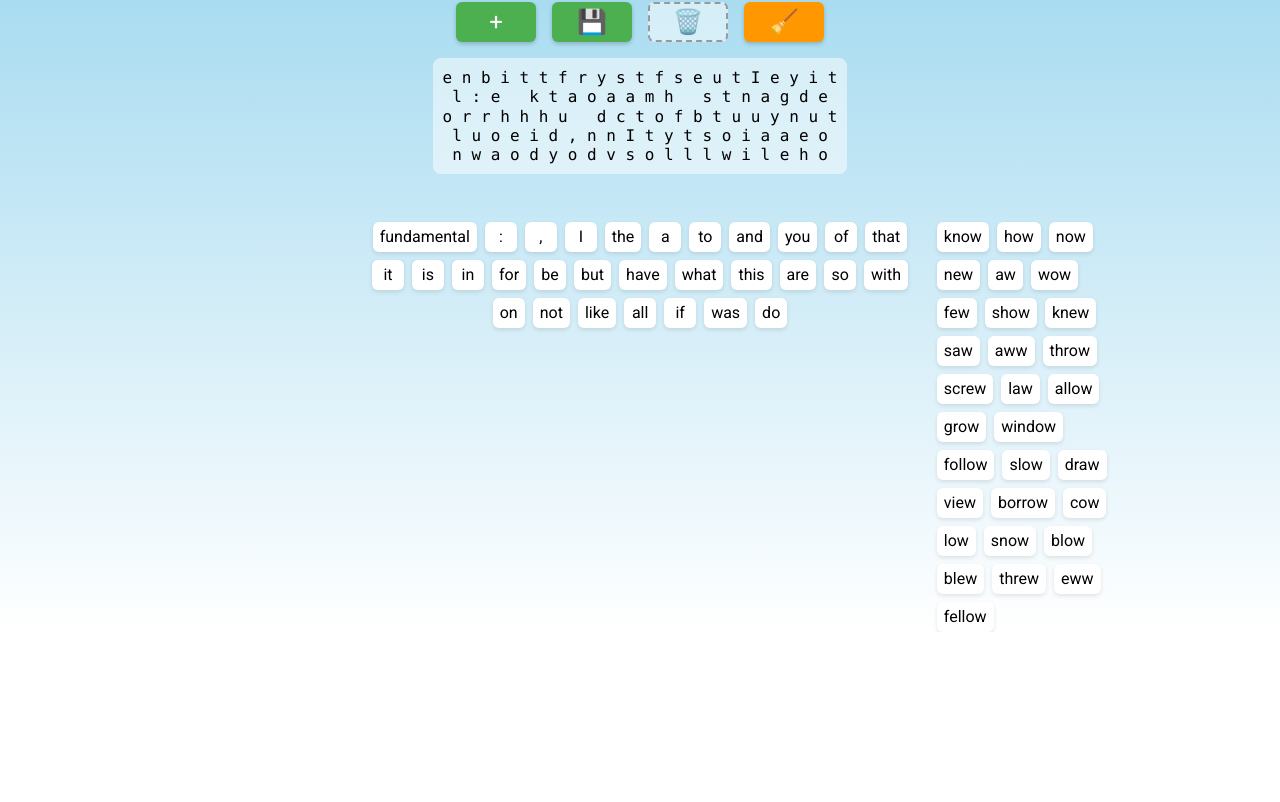
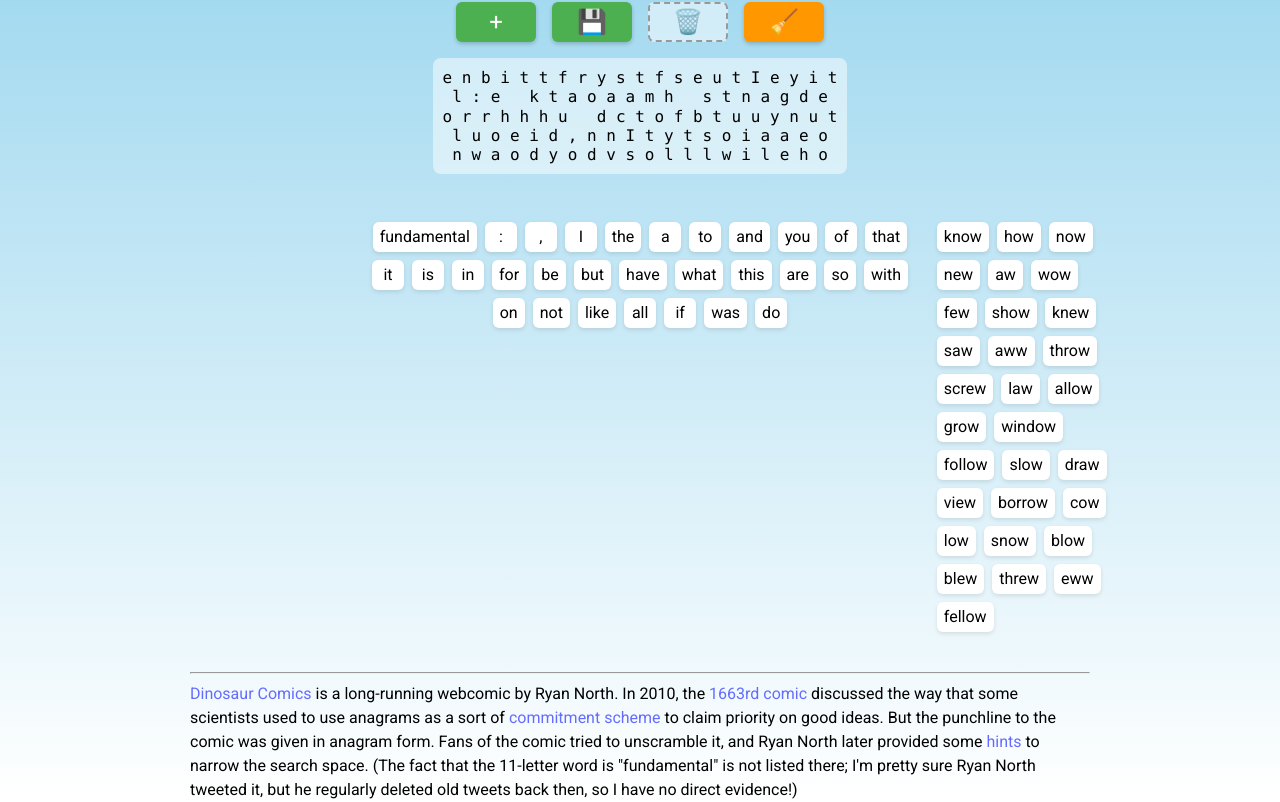
Before and after one commit to paulstansifer/mosaic-disco-urn, a React (Vite) app: page / in a window 1280 px wide. Shown: the part 252-1054 px from the top of the page. Before the commit the page ends 884 px from the top, so only its background shows below. Built offline with nearby package versions, Linux system fonts and the light colour scheme.

Commit message:
Add an explanation.

```diff
--- a/src/App.css
+++ b/src/App.css
@@ -128,6 +128,10 @@ body {
   flex-direction: column;
   align-items: center;
   gap: 1rem;
+}
+
+.about {
+  max-width: 900px;
 }
 
 .letter-pool {
--- a/src/App.tsx
+++ b/src/App.tsx
@@ -806,6 +806,10 @@ function App() {
               onDelete={handleDeleteSavedSentence}
             />
           </div>
+          <div className="about">
+            <hr />
+            <a href="https://qwantz.com">Dinosaur Comics</a> is a long-running webcomic by Ryan North. In 2010, the <a href="https://www.qwantz.com/index.php?comic=1663">1663rd comic</a> discussed the way that some scientists used to use anagrams as a sort of <a href="https://en.wikipedia.org/wiki/Commitment_scheme">commitment scheme</a> to claim priority on good ideas. But the punchline to the comic was given in anagram form. Fans of the comic tried to unscramble it, and Ryan North later provided some <a href="https://www.qwantz.com/index.php?comic=1665">hints</a> to narrow the search space. (The fact that the 11-letter word is "fundamental" is not listed there; I'm pretty sure Ryan North tweeted it, but he regularly deleted old tweets back then, so I have no direct evidence!)
+          </div>
         </div>
       </div>
       <DragOverlay dropAnimation={dropAnimation}>
```
